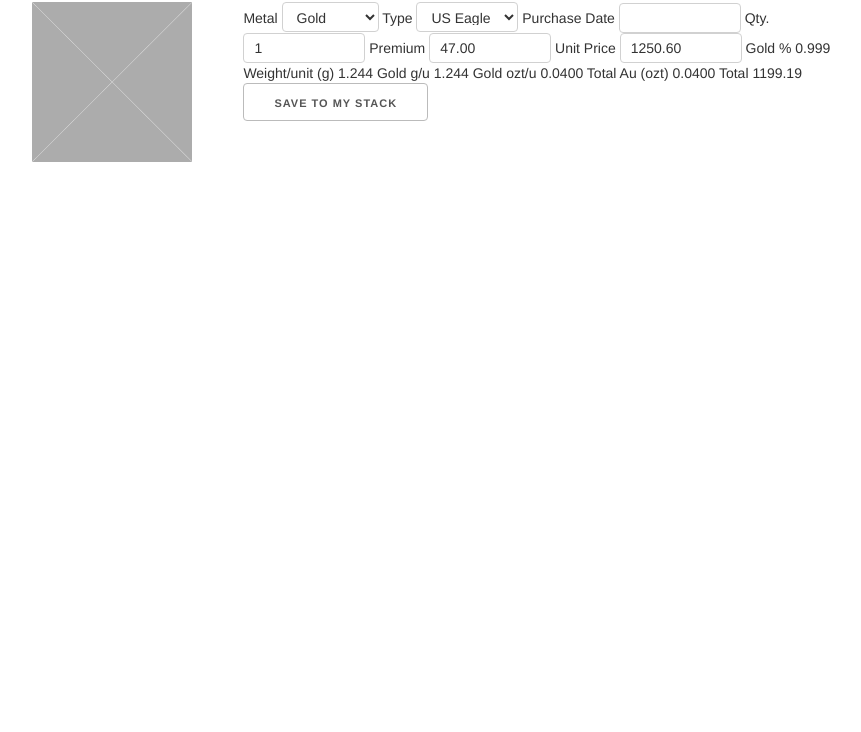
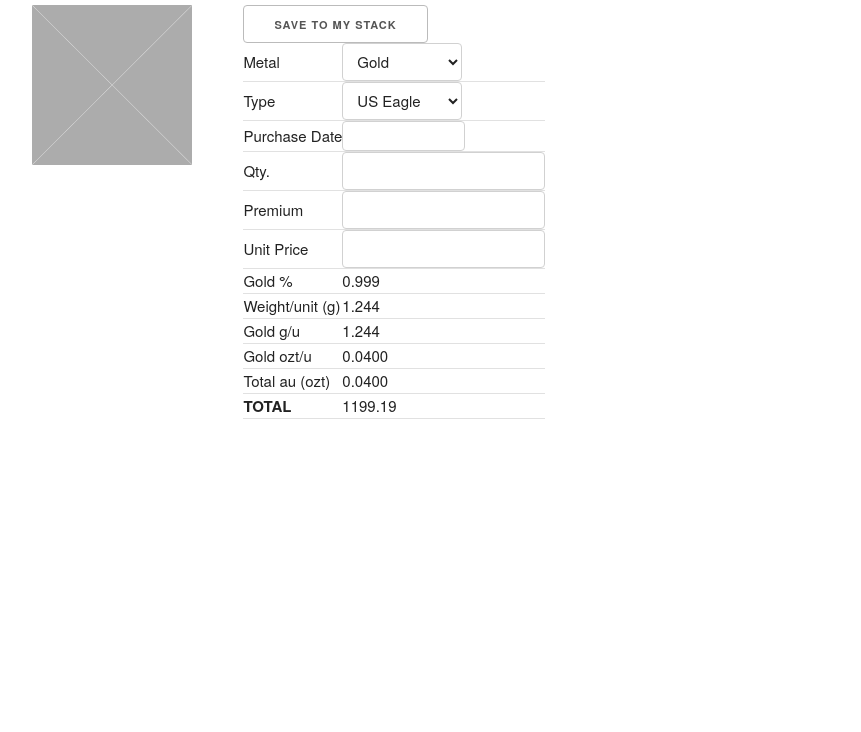
Before and after one commit to cse134b-cacheit/hw3-wireframes, a website: page views/add_item.html in a window 1280 px wide. Shown: the part 68-800 px from the top of the page, without its empty margins (19-880 px from the left). Drawn offline with nearby package versions, Linux system fonts and the light colour scheme.

Commit message:
implemented file using table tags

```diff
--- a/views/add_item.html
+++ b/views/add_item.html
@@ -10,9 +10,6 @@
   <link rel="stylesheet" href="//code.jquery.com/ui/1.11.4/themes/smoothness/jquery-ui.css">
   <script src="//code.jquery.com/jquery-1.10.2.js"></script>
   <script src="//code.jquery.com/ui/1.11.4/jquery-ui.js"></script>
-  <link rel="stylesheet" href="/resources/demos/style.css">
-  <link rel="stylesheet" href="https://maxcdn.bootstrapcdn.com/bootstrap/3.3.2/css/bootstrap.min.css">
-  <script src="https://maxcdn.bootstrapcdn.com/bootstrap/3.3.2/js/bootstrap.min.js"></script>
 
   <script>
     $(function() {
@@ -21,18 +18,19 @@
   </script>
 </head>
   <body>
+     <section id="item-detail" class="row">
       <div class="twelve columns">
-      <h1>Item Detail</h1>
+        <h2>Add Item</h2>
       </div>
-
       <div class="one-eighth column">
       <img style="width: 100%; height: 100%;" src="../bower_components/skeleton/images/placeholder-square.jpg" alt="Item Picture">
       </div>
-    <div class="six columns">
+      <div class="one-third column">
+        <table class="table detail">
           <tr>
             <td>Metal</td>
             <td>
-      <select style="height:30px">
+              <select style ="width:120px;">
                 <option value="Gold">Gold</option>
                 <option value="Platinum">Platinum</option>
                 <option value="Silver">Silver</option>
@@ -42,7 +40,7 @@
           <tr>
             <td>Type</td>
             <td>
-      <select style="height:30px">
+              <select style ="width:120px;">
                 <option value="US Eagle">US Eagle</option>
               </select>
             </td>
@@ -56,19 +54,19 @@
           <tr>
             <td>Qty.</td>
             <td>
-      <input type="text"  size= "10" style="height:30px" value="1">
+              <input type="text" name="quantity">
             </td>
           </tr>
           <tr>
             <td>Premium</td>
             <td>
-      <input type="text"  size= "10" style="height:30px"  value="47.00">
+              <input type="text" name="premium">
             </td>
           </tr>
           <tr>
             <td>Unit Price</td>
             <td>
-      <input type="text"  size= "10" style="height:30px" value="1250.60">
+              <input type="text" name="unitprice">
             </td>
           </tr>
           <tr>
@@ -88,218 +86,18 @@
             <td>0.0400</td>
           </tr>
           <tr>
-    <td>Total Au (ozt)</td>
+            <td>Total au (ozt)</td>
             <td>0.0400</td>
           </tr>
           <tr>
-    <td>Total</td>
+            <td><b>TOTAL</b></td>
             <td>1199.19</td>
           </tr>
-    <div>
-      <input type="submit" value="Save to My Stack" size= "500" >
+          <tr>
+            <input type="submit" value="Save to My Stack">
+          </tr>
+        </table>
       </div>
-  </div>
-
-
-
-
-
-
-
-
-
-
-
-   <!--  <div class="container">
-        <div class="one-half column">
-          <h2>Add Item</h2>
-        </div>
-    </div>
-
-    <div class="container">
-      <div class="one-third column">
-        <img style="width: 100%; height: 100%;" src="../bower_components/skeleton/images/placeholder-square.jpg"
-        alt="Item Picture">
-        <br>
-        <br>
-      </div>
-
-        <div class="col-xs-12 col-sm-8 col-md-4 col-md-offset-2">
-          <div class="row">
-            <div class="col-xs-6 col-sm-6 col-md-6">
-              <div class="form-group">
-                Metal
-              </div>
-            </div>
-            <div class="col-xs-6 col-sm-6 col-md-6">
-              <div class="form-group">
-                <select style ="width:120px;">
-                  <option value="Gold">Gold</option>
-                  <option value="Platinum">Platinum</option>
-                  <option value="Silver">Silver</option>
-                </select>
-              </div>
-            </div>
-          </div>
-
-          <div class="row">
-            <div class="col-xs-6 col-sm-6 col-md-6">
-              <div class="form-group">
-                Type
-              </div>
-            </div>
-            <div class="col-xs-6 col-sm-6 col-md-6">
-              <div class="form-group">
-                <select style ="width:120px;">
-                  <option value="US Eagle">US Eagle</option>
-                </select>
-              </div>
-            </div>
-          </div>
-
-          <div class="row">
-            <div class="col-xs-6 col-sm-6 col-md-6">
-              <div class="form-group">
-                Purchase Date
-              </div>
-            </div>
-            <div class="col-xs-6 col-sm-6 col-md-6">
-              <div class="form-group">
-                <input type="text" size= "13" id="datepicker">
-              </div>
-            </div>
-          </div>
-
-          <div class="row">
-            <div class="col-xs-6 col-sm-6 col-md-6">
-              <div class="form-group">
-                Qty
-              </div>
-            </div>
-            <div class="col-xs-6 col-sm-6 col-md-6">
-              <div class="form-group">
-                <input type="text"  size= "13" value="1">
-              </div>
-            </div>
-          </div>
-
-          <div class="row">
-            <div class="col-xs-6 col-sm-6 col-md-6">
-              <div class="form-group">
-                Premium
-              </div>
-            </div>
-            <div class="col-xs-6 col-sm-6 col-md-6">
-              <div class="form-group">
-                <input type="text"  size= "13" value="47.00">
-              </div>
-            </div>
-          </div>
-
-          <div class="row">
-            <div class="col-xs-6 col-sm-6 col-md-6">
-              <div class="form-group">
-                Unit Price
-              </div>
-            </div>
-            <div class="col-xs-6 col-sm-6 col-md-6">
-              <div class="form-group">
-                <input type="text"  size= "13" value="1250.60">
-              </div>
-            </div>
-          </div>
-
-          <div class="row">
-            <div class="col-xs-6 col-sm-6 col-md-6">
-              <div class="form-group">
-                Gold %
-              </div>
-            </div>
-            <div class="col-xs-6 col-sm-6 col-md-6">
-              <div class="form-group">
-                0.999
-              </div>
-            </div>
-          </div>
-
-          <div class="row">
-            <div class="col-xs-6 col-sm-6 col-md-6">
-              <div class="form-group">
-                Weight/unit (g)
-              </div>
-            </div>
-            <div class="col-xs-6 col-sm-6 col-md-6">
-              <div class="form-group">
-                1.244
-              </div>
-            </div>
-          </div>
-
-          <div class="row">
-            <div class="col-xs-6 col-sm-6 col-md-6">
-              <div class="form-group">
-                Gold g/u
-              </div>
-            </div>
-            <div class="col-xs-6 col-sm-6 col-md-6">
-              <div class="form-group">
-                1.244
-              </div>
-            </div>
-          </div>
-
-          <div class="row">
-            <div class="col-xs-6 col-sm-6 col-md-6">
-              <div class="form-group">
-                Gold ozt/u
-              </div>
-            </div>
-            <div class="col-xs-6 col-sm-6 col-md-6">
-              <div class="form-group">
-                0.0400
-              </div>
-            </div>
-          </div>
-
-          <div class="row">
-            <div class="col-xs-6 col-sm-6 col-md-6">
-              <div class="form-group">
-                Total Au (ozt)
-              </div>
-            </div>
-            <div class="col-xs-6 col-sm-6 col-md-6">
-              <div class="form-group">
-                0.0400
-              </div>
-            </div>
-          </div>
-
-          <div class="row">
-            <div class="col-xs-6 col-sm-6 col-md-6">
-              <div class="form-group">
-                Total
-              </div>
-            </div>
-            <div class="col-xs-6 col-sm-6 col-md-6">
-              <div class="form-group">
-                1199.19
-              </div>
-            </div>
-          </div>
-
-          <div class="row">
-            <div class="col-xs-4 col-sm-4 col-md-4">
-              <div class="form-group">
-                Cancel
-              </div>
-            </div>
-            <div class="col-xs-8 col-sm-8 col-md-8">
-              <div class="form-group">
-                <input type="submit" value="Save to My Stack" class="btn btn-info btn-block">
-              </div>
-            </div>
-          </div>
-      </div>
-    </div> -->
+    </section>
   </body>
 </html>
```
Lines whose indentation alone changed are shown as unchanged.
